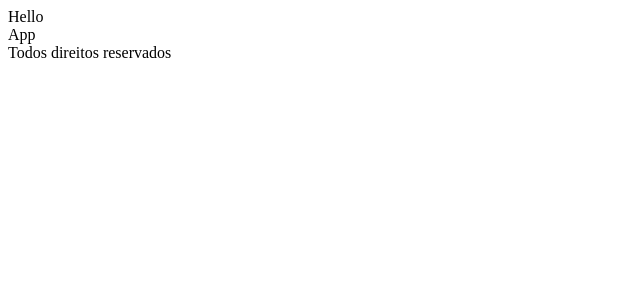
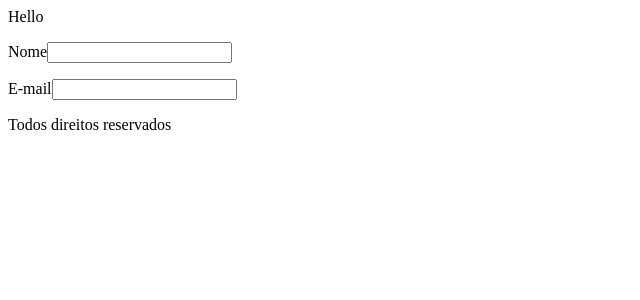
Before and after one commit to eliezerantonio/react, a React (Create React App) app in the folder 02-react-iniciantes/arrays/: page / in a window 1280 px wide. Shown: the top 300 px of the page, without its empty margins (0-640 px from the left). Built offline with nearby package versions, Linux system fonts and the light colour scheme.

Commit message:
fixes component

```diff
--- a/02-react-iniciantes/arrays/src/App.js
+++ b/02-react-iniciantes/arrays/src/App.js
@@ -4,6 +4,7 @@ import React from "react";
 
 import Header from "./Header";
 import Footer from "./Footer";
+import Form from "./Form";
 
 const App3 = () => {
   const animes = ["One Piece", "Attack Titan", "Jujutsu Kaisen", "Dragon Ball"];
@@ -98,7 +99,7 @@ const App = () => {
   return (
     <>
       <Header />
-      App
+      <Form />
       <Footer />
     </>
   );
--- a/02-react-iniciantes/arrays/src/Form.js
+++ b/02-react-iniciantes/arrays/src/Form.js
@@ -7,6 +7,7 @@ const Form = () => {
     <form>
       <p>
         <label htmlFor="nome">Nome</label>
+        <Input />
       </p>
 
       <p>
--- a/02-react-iniciantes/arrays/src/Input.js
+++ b/02-react-iniciantes/arrays/src/Input.js
@@ -1,7 +1,7 @@
 import React from "react";
 
 const Input = () => {
-  return <div></div>;
+  return <input type="text"></input>;
 };
 
 export default Input;
```
